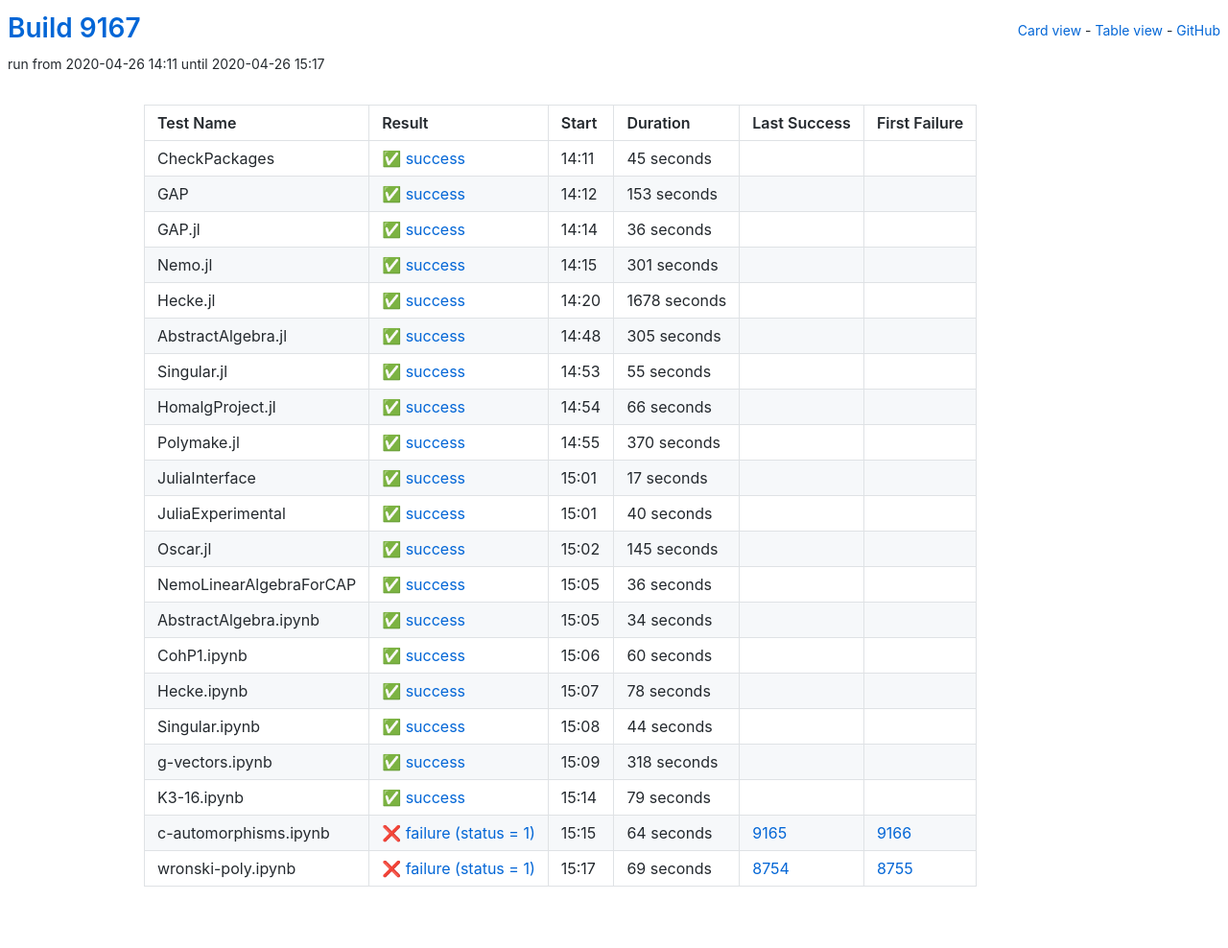
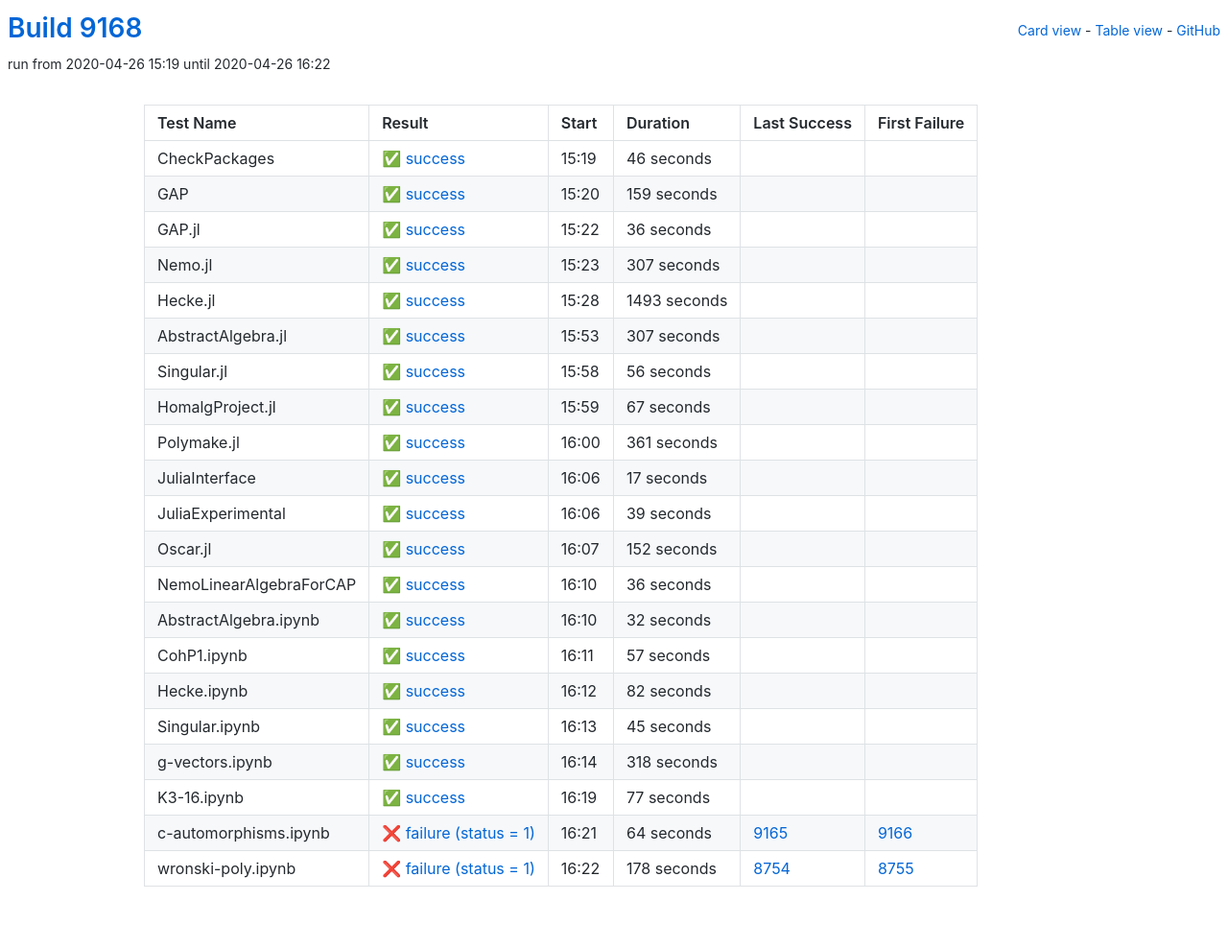
Before and after one commit to oscar-system/oscar-ci-status, a Jekyll site: the page built from table.html, in a window 1280 px wide. Shown: the whole page at 96% size. Built offline with Jekyll 4.4.1, drawn with Linux system fonts in a browser that asks for light colours.

Commit message:
Build 9168

```diff
--- a/_data/ci.yml
+++ b/_data/ci.yml
@@ -1,27 +1,27 @@
-build: 9167
-build_url: https://oscarci.mathematik.uni-kl.de/job/oscar/9167/
+build: 9168
+build_url: https://oscarci.mathematik.uni-kl.de/job/oscar/9168/
 job: oscar
 tests:
-- duration: 45
+- duration: 46
   exitcode: 0
   first_failure: false
   first_failure_url: null
   last_success: false
   last_success_url: null
-  log: https://oscarci.mathematik.uni-kl.de/job/oscar/9167/artifact/logs/build-9167/CheckPackages.log
+  log: https://oscarci.mathematik.uni-kl.de/job/oscar/9168/artifact/logs/build-9168/CheckPackages.log
   name: CheckPackages
-  start: 2020-04-26 14:11
+  start: 2020-04-26 15:19
   status: success
   success: true
-- duration: 153
+- duration: 159
   exitcode: 0
   first_failure: false
   first_failure_url: null
   last_success: false
   last_success_url: null
-  log: https://oscarci.mathematik.uni-kl.de/job/oscar/9167/artifact/logs/build-9167/GAP.log
+  log: https://oscarci.mathematik.uni-kl.de/job/oscar/9168/artifact/logs/build-9168/GAP.log
   name: GAP
-  start: 2020-04-26 14:12
+  start: 2020-04-26 15:20
   status: success
   success: true
 - duration: 36
@@ -30,75 +30,75 @@ tests:
   first_failure_url: null
   last_success: false
   last_success_url: null
-  log: https://oscarci.mathematik.uni-kl.de/job/oscar/9167/artifact/logs/build-9167/GAP.jl.log
+  log: https://oscarci.mathematik.uni-kl.de/job/oscar/9168/artifact/logs/build-9168/GAP.jl.log
   name: GAP.jl
-  start: 2020-04-26 14:14
+  start: 2020-04-26 15:22
   status: success
   success: true
-- duration: 301
+- duration: 307
   exitcode: 0
   first_failure: false
   first_failure_url: null
   last_success: false
   last_success_url: null
-  log: https://oscarci.mathematik.uni-kl.de/job/oscar/9167/artifact/logs/build-9167/Nemo.jl.log
+  log: https://oscarci.mathematik.uni-kl.de/job/oscar/9168/artifact/logs/build-9168/Nemo.jl.log
   name: Nemo.jl
-  start: 2020-04-26 14:15
+  start: 2020-04-26 15:23
   status: success
   success: true
-- duration: 1678
+- duration: 1493
   exitcode: 0
   first_failure: false
   first_failure_url: null
   last_success: false
   last_success_url: null
-  log: https://oscarci.mathematik.uni-kl.de/job/oscar/9167/artifact/logs/build-9167/Hecke.jl.log
+  log: https://oscarci.mathematik.uni-kl.de/job/oscar/9168/artifact/logs/build-9168/Hecke.jl.log
   name: Hecke.jl
-  start: 2020-04-26 14:20
+  start: 2020-04-26 15:28
   status: success
   success: true
-- duration: 305
+- duration: 307
   exitcode: 0
   first_failure: false
   first_failure_url: null
   last_success: false
   last_success_url: null
-  log: https://oscarci.mathematik.uni-kl.de/job/oscar/9167/artifact/logs/build-9167/AbstractAlgebra.jl.log
+  log: https://oscarci.mathematik.uni-kl.de/job/oscar/9168/artifact/logs/build-9168/AbstractAlgebra.jl.log
   name: AbstractAlgebra.jl
-  start: 2020-04-26 14:48
+  start: 2020-04-26 15:53
   status: success
   success: true
-- duration: 55
+- duration: 56
   exitcode: 0
   first_failure: false
   first_failure_url: null
   last_success: false
   last_success_url: null
-  log: https://oscarci.mathematik.uni-kl.de/job/oscar/9167/artifact/logs/build-9167/Singular.jl.log
+  log: https://oscarci.mathematik.uni-kl.de/job/oscar/9168/artifact/logs/build-9168/Singular.jl.log
   name: Singular.jl
-  start: 2020-04-26 14:53
+  start: 2020-04-26 15:58
   status: success
   success: true
-- duration: 66
+- duration: 67
   exitcode: 0
   first_failure: false
   first_failure_url: null
   last_success: false
   last_success_url: null
-  log: https://oscarci.mathematik.uni-kl.de/job/oscar/9167/artifact/logs/build-9167/HomalgProject.jl.log
+  log: https://oscarci.mathematik.uni-kl.de/job/oscar/9168/artifact/logs/build-9168/HomalgProject.jl.log
   name: HomalgProject.jl
-  start: 2020-04-26 14:54
+  start: 2020-04-26 15:59
   status: success
   success: true
-- duration: 370
+- duration: 361
   exitcode: 0
   first_failure: false
   first_failure_url: null
   last_success: false
   last_success_url: null
-  log: https://oscarci.mathematik.uni-kl.de/job/oscar/9167/artifact/logs/build-9167/Polymake.jl.log
+  log: https://oscarci.mathematik.uni-kl.de/job/oscar/9168/artifact/logs/build-9168/Polymake.jl.log
   name: Polymake.jl
-  start: 2020-04-26 14:55
+  start: 2020-04-26 16:00
   status: success
   success: true
 - duration: 17
@@ -107,31 +107,31 @@ tests:
   first_failure_url: null
   last_success: false
   last_success_url: null
-  log: https://oscarci.mathematik.uni-kl.de/job/oscar/9167/artifact/logs/build-9167/JuliaInterface.log
+  log: https://oscarci.mathematik.uni-kl.de/job/oscar/9168/artifact/logs/build-9168/JuliaInterface.log
   name: JuliaInterface
-  start: 2020-04-26 15:01
+  start: 2020-04-26 16:06
   status: success
   success: true
-- duration: 40
+- duration: 39
   exitcode: 0
   first_failure: false
   first_failure_url: null
   last_success: false
   last_success_url: null
-  log: https://oscarci.mathematik.uni-kl.de/job/oscar/9167/artifact/logs/build-9167/JuliaExperimental.log
+  log: https://oscarci.mathematik.uni-kl.de/job/oscar/9168/artifact/logs/build-9168/JuliaExperimental.log
   name: JuliaExperimental
-  start: 2020-04-26 15:01
+  start: 2020-04-26 16:06
   status: success
   success: true
-- duration: 145
+- duration: 152
   exitcode: 0
   first_failure: false
   first_failure_url: null
   last_success: false
   last_success_url: null
-  log: https://oscarci.mathematik.uni-kl.de/job/oscar/9167/artifact/logs/build-9167/Oscar.jl.log
+  log: https://oscarci.mathematik.uni-kl.de/job/oscar/9168/artifact/logs/build-9168/Oscar.jl.log
   name: Oscar.jl
-  start: 2020-04-26 15:02
+  start: 2020-04-26 16:07
   status: success
   success: true
 - duration: 36
@@ -140,53 +140,53 @@ tests:
   first_failure_url: null
   last_success: false
   last_success_url: null
-  log: https://oscarci.mathematik.uni-kl.de/job/oscar/9167/artifact/logs/build-9167/NemoLinearAlgebraForCAP.log
+  log: https://oscarci.mathematik.uni-kl.de/job/oscar/9168/artifact/logs/build-9168/NemoLinearAlgebraForCAP.log
   name: NemoLinearAlgebraForCAP
-  start: 2020-04-26 15:05
+  start: 2020-04-26 16:10
   status: success
   success: true
-- duration: 34
+- duration: 32
   exitcode: 0
   first_failure: false
   first_failure_url: null
   last_success: false
   last_success_url: null
-  log: https://oscarci.mathematik.uni-kl.de/job/oscar/9167/artifact/logs/build-9167/AbstractAlgebra.ipynb.log
+  log: https://oscarci.mathematik.uni-kl.de/job/oscar/9168/artifact/logs/build-9168/AbstractAlgebra.ipynb.log
   name: AbstractAlgebra.ipynb
-  start: 2020-04-26 15:05
+  start: 2020-04-26 16:10
   status: success
   success: true
-- duration: 60
+- duration: 57
   exitcode: 0
   first_failure: false
   first_failure_url: null
   last_success: false
   last_success_url: null
-  log: https://oscarci.mathematik.uni-kl.de/job/oscar/9167/artifact/logs/build-9167/CohP1.ipynb.log
+  log: https://oscarci.mathematik.uni-kl.de/job/oscar/9168/artifact/logs/build-9168/CohP1.ipynb.log
   name: CohP1.ipynb
-  start: 2020-04-26 15:06
+  start: 2020-04-26 16:11
   status: success
   success: true
-- duration: 78
+- duration: 82
   exitcode: 0
   first_failure: false
   first_failure_url: null
   last_success: false
   last_success_url: null
-  log: https://oscarci.mathematik.uni-kl.de/job/oscar/9167/artifact/logs/build-9167/Hecke.ipynb.log
+  log: https://oscarci.mathematik.uni-kl.de/job/oscar/9168/artifact/logs/build-9168/Hecke.ipynb.log
   name: Hecke.ipynb
-  start: 2020-04-26 15:07
+  start: 2020-04-26 16:12
   status: success
   success: true
-- duration: 44
+- duration: 45
   exitcode: 0
   first_failure: false
   first_failure_url: null
   last_success: false
   last_success_url: null
-  log: https://oscarci.mathematik.uni-kl.de/job/oscar/9167/artifact/logs/build-9167/Singular.ipynb.log
+  log: https://oscarci.mathematik.uni-kl.de/job/oscar/9168/artifact/logs/build-9168/Singular.ipynb.log
   name: Singular.ipynb
-  start: 2020-04-26 15:08
+  start: 2020-04-26 16:13
   status: success
   success: true
 - duration: 318
@@ -195,20 +195,20 @@ tests:
   first_failure_url: null
   last_success: false
   last_success_url: null
-  log: https://oscarci.mathematik.uni-kl.de/job/oscar/9167/artifact/logs/build-9167/g-vectors.ipynb.log
+  log: https://oscarci.mathematik.uni-kl.de/job/oscar/9168/artifact/logs/build-9168/g-vectors.ipynb.log
   name: g-vectors.ipynb
-  start: 2020-04-26 15:09
+  start: 2020-04-26 16:14
   status: success
   success: true
-- duration: 79
+- duration: 77
   exitcode: 0
   first_failure: false
   first_failure_url: null
   last_success: false
   last_success_url: null
-  log: https://oscarci.mathematik.uni-kl.de/job/oscar/9167/artifact/logs/build-9167/K3-16.ipynb.log
+  log: https://oscarci.mathematik.uni-kl.de/job/oscar/9168/artifact/logs/build-9168/K3-16.ipynb.log
   name: K3-16.ipynb
-  start: 2020-04-26 15:14
+  start: 2020-04-26 16:19
   status: success
   success: true
 - duration: 64
@@ -217,19 +217,19 @@ tests:
   first_failure_url: https://oscarci.mathematik.uni-kl.de/job/oscar/9166/
   last_success: 9165
   last_success_url: https://oscarci.mathematik.uni-kl.de/job/oscar/9165/
-  log: https://oscarci.mathematik.uni-kl.de/job/oscar/9167/artifact/logs/build-9167/c-automorphisms.ipynb.log
+  log: https://oscarci.mathematik.uni-kl.de/job/oscar/9168/artifact/logs/build-9168/c-automorphisms.ipynb.log
   name: c-automorphisms.ipynb
-  start: 2020-04-26 15:15
+  start: 2020-04-26 16:21
   status: failure
   success: false
-- duration: 69
+- duration: 178
   exitcode: 1
   first_failure: 8755
   first_failure_url: https://oscarci.mathematik.uni-kl.de/job/oscar/8755/
   last_success: 8754
   last_success_url: https://oscarci.mathematik.uni-kl.de/job/oscar/8754/
-  log: https://oscarci.mathematik.uni-kl.de/job/oscar/9167/artifact/logs/build-9167/wronski-poly.ipynb.log
+  log: https://oscarci.mathematik.uni-kl.de/job/oscar/9168/artifact/logs/build-9168/wronski-poly.ipynb.log
   name: wronski-poly.ipynb
-  start: 2020-04-26 15:17
+  start: 2020-04-26 16:22
   status: failure
   success: false
```
Also changed, not shown: README.md.
